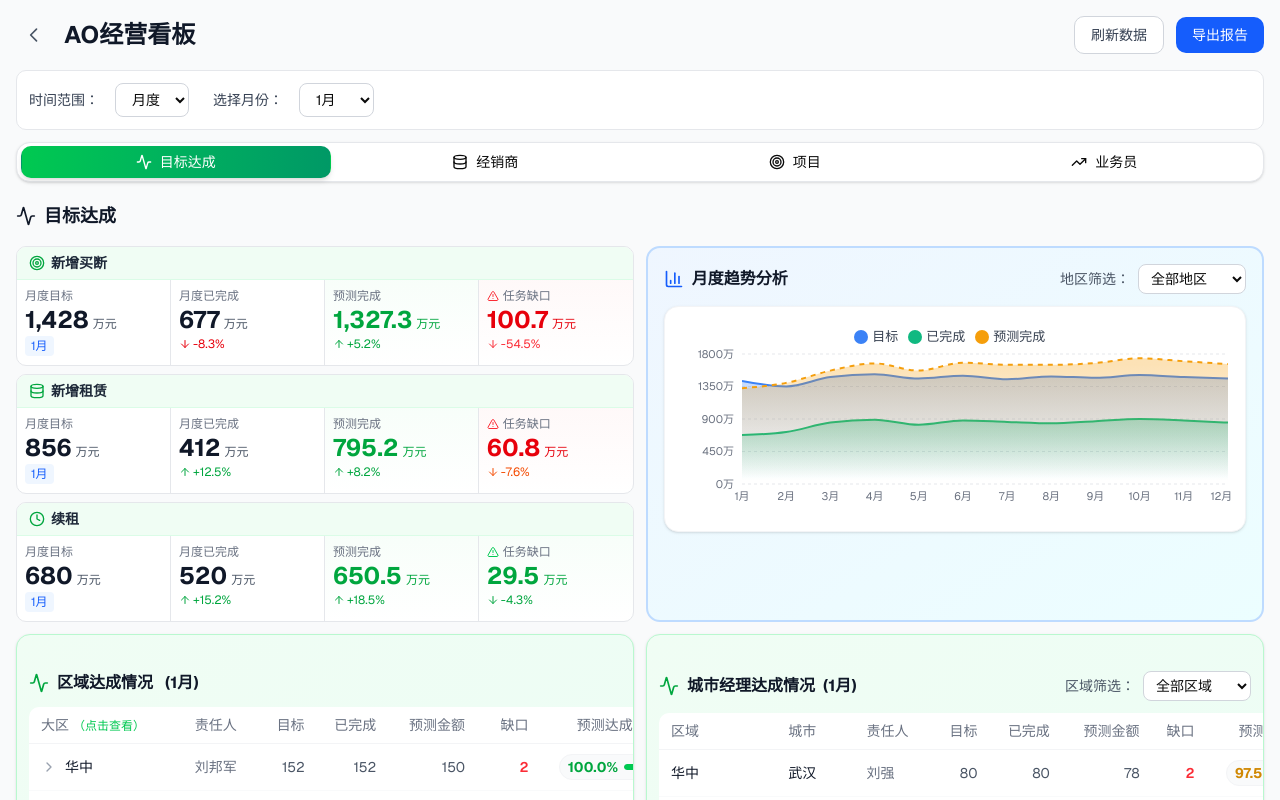
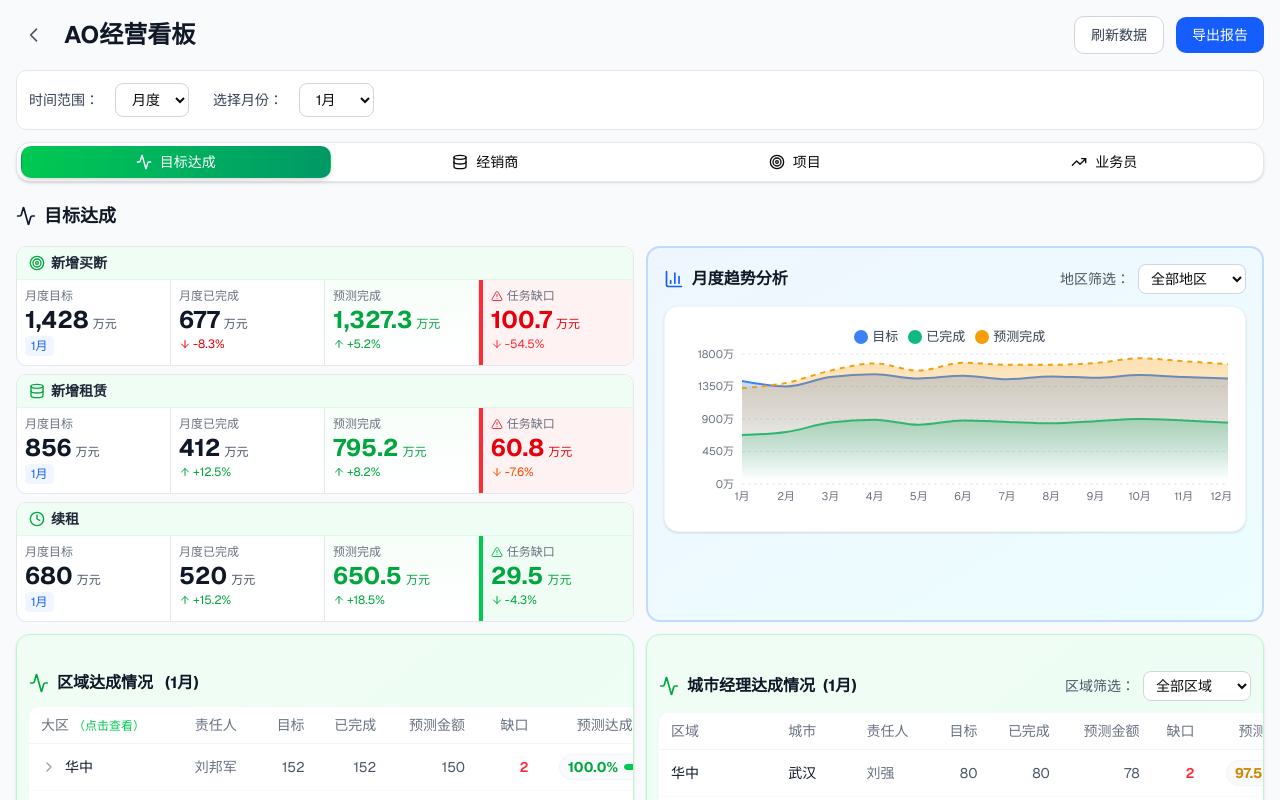
Before and after one commit to navylee1990/coze_jsc, a Next.js app: page /sales in a window 1280 px wide. Shown: the top 800 px of the page. Built offline with nearby package versions, Linux system fonts and the light colour scheme.

Commit message:
fix: 突出显示任务缺口但不增加高度

```diff
--- a/src/app/sales/page.tsx
+++ b/src/app/sales/page.tsx
@@ -830,7 +830,7 @@ export default function SalesDashboard() {
                 </div>
 
                 {/* 任务缺口 */}
-                <div className="px-2 py-2 bg-gradient-to-b from-red-50/50 to-transparent">
+                <div className="px-2 py-2 bg-red-50 border-l-4 border-red-500">
                   <div className="flex items-center gap-1 text-xs font-medium text-gray-500 mb-1">
                     <AlertTriangle className="w-3 h-3 text-red-500 flex-shrink-0" />
                     <span>任务缺口</span>
@@ -899,7 +899,7 @@ export default function SalesDashboard() {
                 </div>
 
                 {/* 任务缺口 */}
-                <div className="px-2 py-2 bg-gradient-to-b from-red-50/50 to-transparent">
+                <div className="px-2 py-2 bg-red-50 border-l-4 border-red-500">
                   <div className="flex items-center gap-1 text-xs font-medium text-gray-500 mb-1">
                     <AlertTriangle className="w-3 h-3 text-red-500 flex-shrink-0" />
                     <span>任务缺口</span>
@@ -968,7 +968,7 @@ export default function SalesDashboard() {
                 </div>
 
                 {/* 任务缺口 */}
-                <div className="px-2 py-2 bg-gradient-to-b from-green-50/50 to-transparent">
+                <div className="px-2 py-2 bg-green-50 border-l-4 border-green-500">
                   <div className="flex items-center gap-1 text-xs font-medium text-gray-500 mb-1">
                     <AlertTriangle className="w-3 h-3 text-green-500 flex-shrink-0" />
                     <span>任务缺口</span>
```
